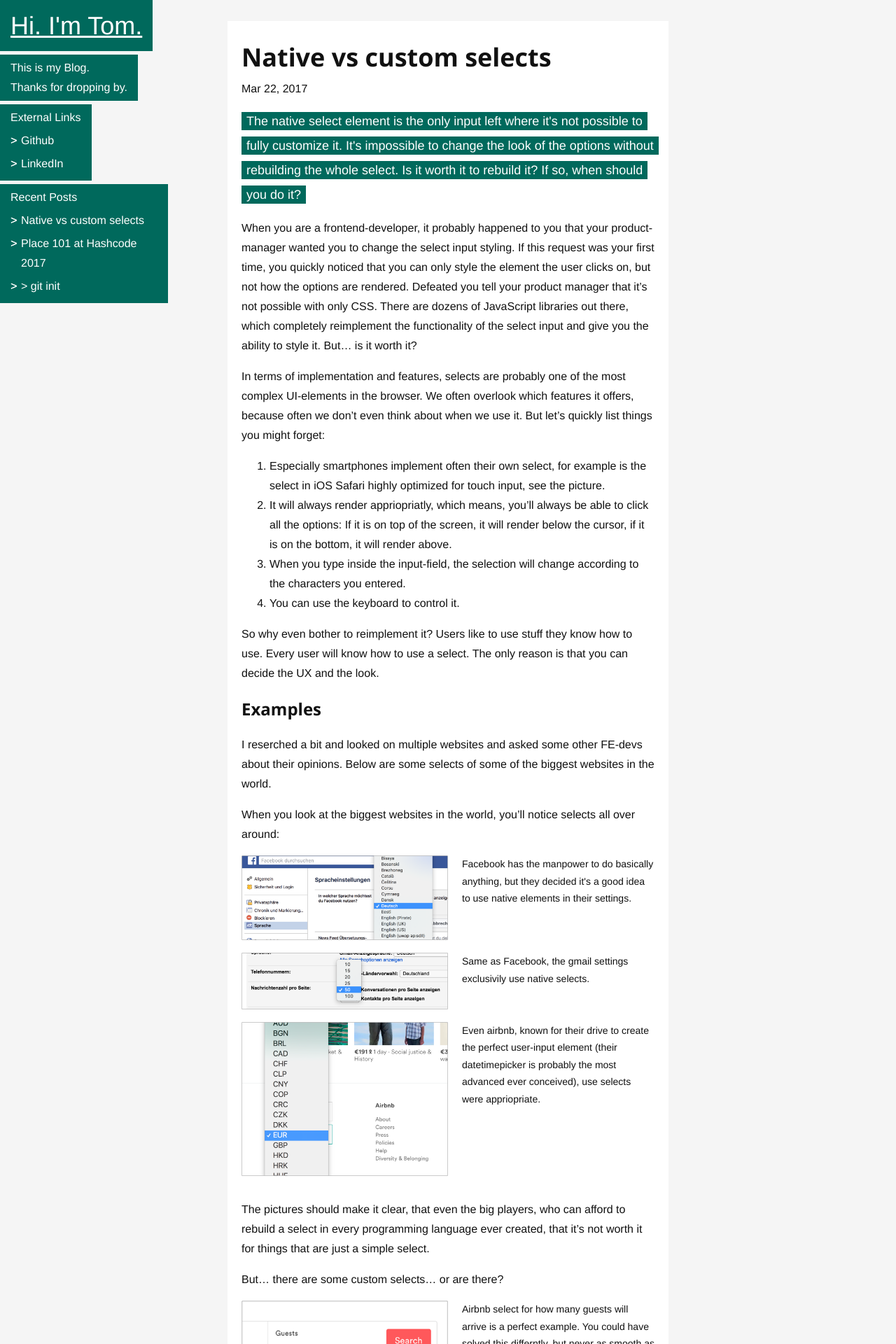
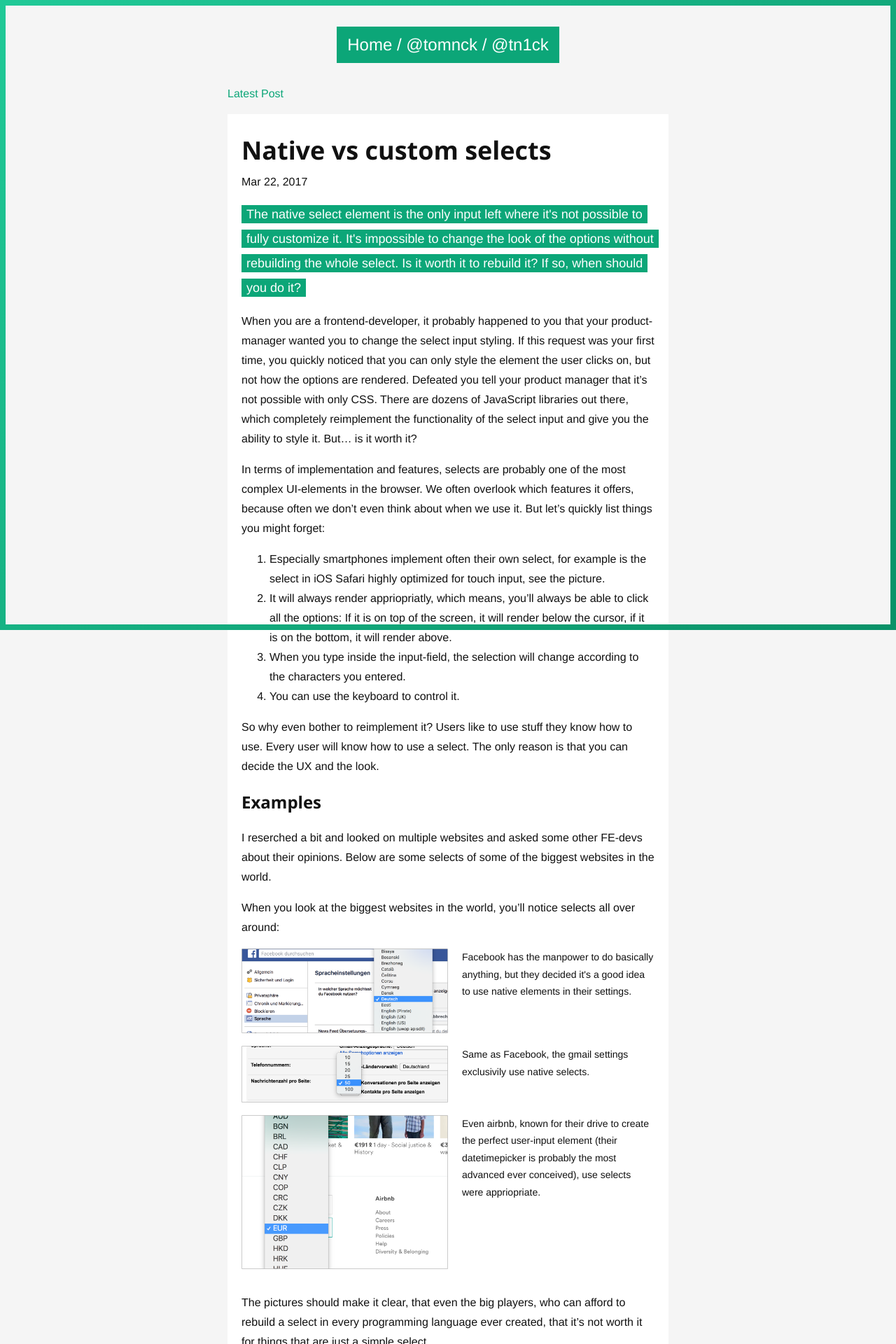
Before and after one commit to TN1ck/tomsblog, a Jekyll site: the page built from index.html, in a window 1280 px wide. Shown: the top 1920 px of the page at 70% size. Built offline with Jekyll 4.4.1, drawn with Linux system fonts in a browser that asks for light colours; some web fonts are replaced; some of the changed text lies outside the part shown.

Commit message:
new design!

```diff
--- a/_includes/footer.html
+++ b/_includes/footer.html
@@ -5,6 +5,9 @@
     <div class='footer-by'>
         By Tom Nick
     </div>
+    <div class="footer-links">
+        <a href="https://twitter.com/tomnck">Twitter</a> | <a href="https://github.com/TN1ck">Github</a> | <a href="https://www.linkedin.com/in/tom-nick-50515110b/">LinkedIn</a>
+    </div>
 </footer>
 <script type="text/javascript">
      {% include main.js %}
--- a/_includes/main.scss
+++ b/_includes/main.scss
@@ -11,6 +11,8 @@ $base-font-weight: 400;
 $small-font-size:  $base-font-size * 0.875;
 $font-size-h1:     36px;
 $base-line-height: 1.75;
+
+$color-frame-border: 8px;
 
 $spacing-unit:     30px;
 $background-color: #f5f5f5;
@@ -29,9 +31,8 @@ $on-laptop:        800px;
 // colors taken from https://yeun.github.io/open-color/swatches.html and
 // https://material.io/guidelines/style/color.html#color-color-palette
 $color-cyan8:      #0c8599;
-$color-teal5:      #009688;
-$color-teal7:      #00695C;
-
+$color-teal5:      #20c997;
+$color-teal7:      #0ca678;
 $color-teal8:      #099268;
 $color-green6:     #40c057;
 $color-base:       #111111;
@@ -45,7 +46,6 @@ $screen-sm-min: 481px;
 
 $max-content-width: 630px;
 $min-content-width: 500px;
-$sidebar-width: 240px;
 
 
 // box-sizing for every element
@@ -67,10 +67,11 @@ body {
     line-height: $base-line-height;
     padding: 0;
     margin: 0;
+    padding-top: $color-frame-border;
 
     // for the footer
     min-height: 100%;
-    padding-bottom: 100px + $spacing-unit * 2;
+    padding-bottom: 160px + $spacing-unit * 2;
 }
 
 main {
@@ -90,6 +91,10 @@ footer {
     bottom: 0;
     left: 0;
     right: 0;
+
+    a {
+        color: white;
+    }
 }
 
 //
@@ -133,91 +138,58 @@ $shadow-padding-vertical: 3px;
 }
 
 //
-// SIDEBAR
+// PAGE HEADER
 //
 
-.sidebar {
+.page-header-container {
+    margin-top: $spacing-unit;
+    text-align: center;
+    .page-header {
+        @extend .brand-color-block;
 
-    position: absolute;
-    top: 0;
-    left: 0;
-    width: $sidebar-width;
-    margin-top: -$spacing-unit;
-
-    &-header {
-        @extend .brand-color-block;
+        display: inline-block;
+        font-size: 24px;
+        a {
+            color: white;
             text-decoration: none;
-        font-size: $font-size-h1;
             &:hover {
                 text-decoration: underline;
             }
         }
-
-    &-description {
-        @extend .brand-color-block;
-        margin-top: 5px;
-    }
-
-    &-section {
-        display: block;
-    }
-
-    &-links {
-        @extend .brand-color-block;
-        margin-top: 5px;
-    }
-
-    &-sitemap {
-        @extend .brand-color-block;
-        margin-top: 5px;
-
-        ul {
-            margin: 0;
-            padding: 0;
-            li {
-                list-style-type: none;
-            }
     }
 }
 
+//
+// NAV
+//
+
+.nav {
+    margin-top: $spacing-unit / 2;
+    margin-bottom: $spacing-unit / 2;
     &-url {
-        position: relative;
-        margin: 5px 0;
-        &:before {
-            display: block;
-            position: absolute;
-            left: 0;
-            content: '>>';
-            letter-spacing: -9px;
-            margin-right: 15px;
-            transition: all 0.5s ease;
-        }
-        a {
-            transition: transform 0.3s ease;
-            display: block;
-            padding-left: 15px;
-            color: white;
+        color: $color-brand;
         text-decoration: none;
-        }
-
-        &:hover {
-            a {
-                transform: translateX(5px);
-            }
-            &:before {
-                letter-spacing: -3px;
-                margin-right: 10px;
     }
 }
 
-        &-active {
-            text-decoration: underline;
-            a:before {
+//
+// POST LIST
+//
+
+.other-posts {
+    margin-top: $spacing-unit * 2;
+}
+
+.post-list {
+    margin: 0;
+    padding: 0;
+    > li {
+        list-style-type: none;
+        a {
             text-decoration: none;
+            color: $color-brand;
         }
     }
-    }
-
 }
 
 //
@@ -375,6 +347,9 @@ $shadow-padding-vertical: 3px;
 //
 
 @media (max-width: $screen-xs) {
+    .page-header-container {
+        margin-top: 0;
+    }
     .post {
 
         &-image-image {
@@ -394,29 +369,27 @@ $shadow-padding-vertical: 3px;
     }
 }
 
-// if the content reaches the sidebar
-// sidebarwidth + spacing + content + spacing + sidebarwidth
-@media (max-width: ($sidebar-width * 2 + $max-content-width + $spacing-unit * 2)) {
-    main {
-        width: calc(100% - #{($sidebar-width + $spacing-unit * 2)});
-        margin-left: $sidebar-width + $spacing-unit;
-    }
-}
-
 // if the content is smaller than min-content-width, put the sidebar to the top
-@media (max-width: ($sidebar-width + $min-content-width + $spacing-unit * 2)) {
-    .sidebar {
-        margin-top: 0;
-        position: relative;
-    }
-
+@media (max-width: ($min-content-width + $spacing-unit * 6)) {
     main {
         width: 100%;
+        max-width: 100%;
         margin-left: auto;
         margin-right: auto;
         padding-left: $spacing-unit;
         padding-right: $spacing-unit;
     }
+}
+
+.color-frame {
+    position: fixed;
+    width: 100%;
+    height: 100vh;
+    pointer-events: none;
+    z-index: 99;
+    border: $color-frame-border solid $color-brand-light;
+    border-image: linear-gradient(135deg, #{$color-brand-light}, #{$color-brand-dark}) 1;
+    top: 0;
 }
 
 //
--- /dev/null
+++ b/_includes/page_header.html
@@ -0,0 +1,6 @@
+<div class="page-header-container">
+    <div class="page-header">
+        <a href="//{{site.url}}" >Home</a> / <a href="https://twitter.com/tomnck">@tomnck</a> /
+        <a href="https://github.com/TN1ck">@tn1ck</a>
+    </div>
+</div>
--- a/_includes/sidebar.html
+++ /dev/null
@@ -1,38 +0,0 @@
-<div class="sidebar">
-    <a href="//{{site.url}}" class="sidebar-header">
-        Hi. I'm Tom.
-    </a>
-    <div class="sidebar-section">
-        <div class="sidebar-description">
-            This is my Blog.
-            <br/>
-            Thanks for dropping by.
-        </div>
-    </div>
-    <div class="sidebar-section">
-        <div class="sidebar-links">
-            External Links
-            <br/>
-            <div class="sidebar-url">
-                <a href="https://github.com/TN1ck">Github</a>
-            </div>
-            <div class="sidebar-url">
-                <a href="https://www.linkedin.com/in/tom-nick-50515110b">LinkedIn</a>
-            </div>
-        </div>
-    </div>
-    <div class="sidebar-section">
-        <div class="sidebar-sitemap">
-            Recent Posts
-            <ul>
-                {% for post in site.posts %}
-                    <li>
-                        <div class="sidebar-url {% if page.url == post.url %} sidebar-url-active {% endif %}">
-                            <a href="{{site.baseurl}}{{ post.url }}">{{ post.title }}</a>
-                        </div>
-                    </li>
-                {% endfor %}
-            </ul>
-        </div>
-    </div>
-</div>
--- a/_layouts/default.html
+++ b/_layouts/default.html
@@ -4,7 +4,8 @@
 {% include head.html %}
 
 <body>
-    {% include sidebar.html %}
+    <div class="color-frame"></div>
+    {% include page_header.html %}
 
     <main aria-label="Content">
         {{ content }}
--- a/_layouts/page.html
+++ b/_layouts/page.html
@@ -1,8 +1,8 @@
 ---
 layout: default
 ---
+
 <article class="post">
-
     <header class="post-header">
         <h1 class="post-title">{{ page.title | escape }}</h1>
     </header>
--- a/_layouts/post.html
+++ b/_layouts/post.html
@@ -2,6 +2,9 @@
 layout: default
 ---
 
+<div class="nav">
+    <a class="nav-url" href="//{{site.url}}">Home</a>
+</div>
 <article class="post">
 
     <header class="post-header">
--- a/index.html
+++ b/index.html
@@ -3,12 +3,20 @@ layout: default
 ---
 
 <div class="home">
+  {% assign post = site.posts.first %}
+  <div class="nav">
+    <a class="nav-url" href="{{post.url}}">Latest Post</a>
+  </div>
+  {% include post.html post=post %}
+
+  <div class="other-posts">
+    <h2>Other Posts</h2>
     <ul class="post-list">
       {% for post in site.posts %}
         <li>
-        {% include post.html post=post %}
+          <a href="{{post.url}}">{{ post.title }}</a> - <time itemProp="datePublished" class="post-list-date">{{ post.date | date: "%b %Y" }}</time>
         </li>
-      <hr class="post-separator"/>
       {% endfor %}
     </ul>
   </div>
+</div>
```
Lines whose indentation alone changed are shown as unchanged.
